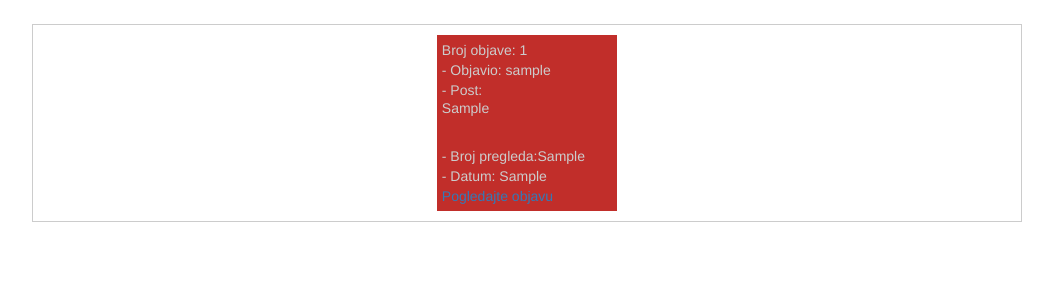
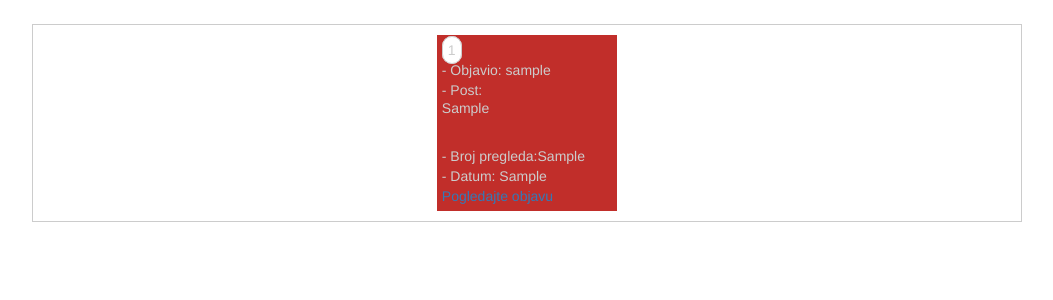
Before and after one commit to LukaGado/ihate, a PHP site: page /posts.php in a window 1280 px wide. Shown: the part 51-351 px from the top of the page, without its empty margins (121-1174 px from the left). Run offline with PHP 8.4, Linux system fonts and the light colour scheme; tables that the repository leaves empty or names only in its code hold one stand-in row (values such as "Sample post"); some libraries are stand-ins or nearby versions.

Commit message:
broj objave
broj objave

```diff
--- a/posts.php
+++ b/posts.php
@@ -59,7 +59,7 @@
 			    // output data of each row
 			    while($row = mysqli_fetch_assoc($result)) {
 			    	echo '<div class="hate-item">';
-			        echo '<div class=" hate-id"> Broj objave: ' . $row["id"]. "</div>". '<div class="hate-author"> - Objavio: ' . $row["username"]. "</div>" . '<div class="hate-post"> - Post: <br>' .'<p>'. $row["post"].'</p>'. "</div>".  "<br>". '<div class="hate-counter"> - Broj pregleda:'. $row['broj_pregleda'] . '</div>' . '<div class="hate-date"> - Datum: ' . $row['datum'] .'</div>';
+			        echo '<div class=" hate-id">' . $row["id"]. "</div>". '<div class="hate-author"> - Objavio: ' . $row["username"]. "</div>" . '<div class="hate-post"> - Post: <br>' .'<p>'. $row["post"].'</p>'. "</div>".  "<br>". '<div class="hate-counter"> - Broj pregleda:'. $row['broj_pregleda'] . '</div>' . '<div class="hate-date"> - Datum: ' . $row['datum'] .'</div>';
 			        //Stvaranje URL-a
 						$url = 'pregled.php?id=' . $row['id'];
 						echo '<div class="hate-see-more"><a href="' . $url . '">Pogledajte objavu</a></div>';
--- a/pregled.php
+++ b/pregled.php
@@ -70,7 +70,7 @@
                 // Za svaku objavu
                 while($row = mysqli_fetch_assoc($result)) {
                     echo '<div class="hate-item-full">';
-                     echo '<div class=" hate-id"> Broj objave: ' . $row["id"]. "</div>". '<div class="hate-author"> - Objavio: ' . $row["username"]. "</div>" . '<div class="hate-post-full"> - Post: <br>' .'<p>'. $row["post"].'</p>'. "</div>".  "<br>". '<div class="hate-counter"> - Broj pregleda:'. $row['broj_pregleda'] . '</div>' . '<div class="hate-date"> - Datum: ' . $row['datum'] .'</div>';
+                     echo '<div class=" hate-id">' . $row["id"]. "</div>". '<div class="hate-author"> - Objavio: ' . $row["username"]. "</div>" . '<div class="hate-post-full"> - Post: <br>' .'<p>'. $row["post"].'</p>'. "</div>".  "<br>". '<div class="hate-counter"> - Broj pregleda:'. $row['broj_pregleda'] . '</div>' . '<div class="hate-date"> - Datum: ' . $row['datum'] .'</div>';
                      echo '</div>';
                    }
 
--- a/style.css
+++ b/style.css
@@ -104,6 +104,14 @@ body{
 
 /* POSTS MRRRRMMRMRRMRMRMRRMMMRM */
 
+.hate-id {
+  background: #FFF;
+  padding: 5px;
+  display: inline;
+  border: 1px solid #CCC;
+  border-radius: 15px;
+
+}
 .hate-container {
   width: 84.667%;
   display: -webkit-flex;
@@ -122,12 +130,19 @@ body{
   margin: 10px auto;
   color: #ccc;
   padding: 5px;
+
+  -webkit-transition: border-color ease-in-out .15s, -webkit-box-shadow ease-in-out .15s;
+       -o-transition: border-color ease-in-out .15s, box-shadow ease-in-out .15s;
+          transition: border-color ease-in-out .15s, box-shadow ease-in-out .15s;
 }
 .hate-item:hover {
   border-color: #C12E2A;
   outline: 0;
   -webkit-box-shadow: inset 0 1px 1px rgba(0,0,0,.075), 0 0 8px rgba(193,46,42, .6);
           box-shadow: inset 0 1px 1px rgba(0,0,0,.075), 0 0 8px rgba(193,46,42, .6);
+  -webkit-transition: border-color ease-in-out .15s, -webkit-box-shadow ease-in-out .15s;
+       -o-transition: border-color ease-in-out .15s, box-shadow ease-in-out .15s;
+          transition: border-color ease-in-out .15s, box-shadow ease-in-out .15s;
 }
 .hate-post p {
   word-wrap: break-word;
```
